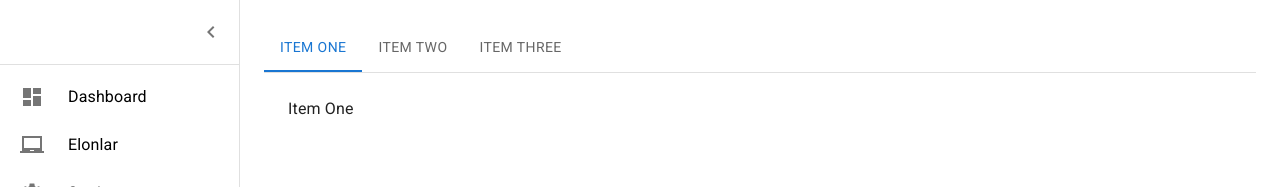
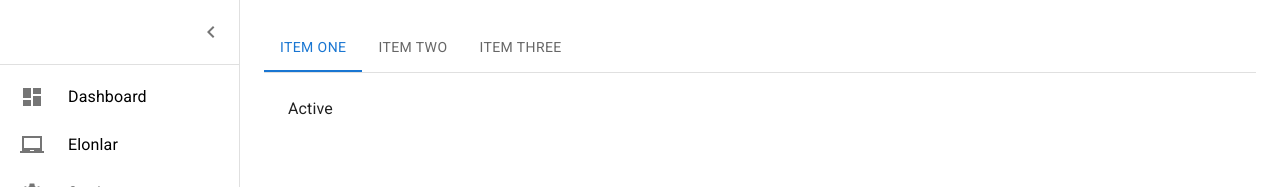
Before and after one commit to TohirDev/frontend-admin, a React (Vite) app: page /admin/elonlar in a window 1280 px wide. Shown: the top 187 px of the page. Built offline with nearby package versions, Linux system fonts and the light colour scheme.

Commit message:
UPDATED: admin

```diff
--- /dev/null
+++ b/src/pages/admin/components/elonlar/components/active.tsx
@@ -0,0 +1,7 @@
+import React from "react";
+
+function Active() {
+  return <div>Active</div>;
+}
+
+export default Active;
--- a/src/pages/admin/components/elonlar/index.tsx
+++ b/src/pages/admin/components/elonlar/index.tsx
@@ -3,6 +3,7 @@ import SideNav from "../sidebar";
 import React, { useState } from "react";
 import Tabs from "@mui/material/Tabs";
 import Tab from "@mui/material/Tab";
+import Active from "./components/active";
 
 interface TabPanelProps {
   children?: React.ReactNode;
@@ -38,13 +39,13 @@ function Elonlar() {
               onChange={handleChange}
               aria-label="basic tabs example"
             >
-              <Tab label="Item One" {...a11yProps(0)} />
-              <Tab label="Item Two" {...a11yProps(1)} />
-              <Tab label="Item Three" {...a11yProps(2)} />
+              <Tab key={0} label="Item One" {...a11yProps(0)} />
+              <Tab key={1} label="Item Two" {...a11yProps(1)} />
+              <Tab key={2} label="Item Three" {...a11yProps(2)} />
             </Tabs>
           </Box>
           <CustomTabPanel value={value} index={0}>
-            Item One
+            <Active />
           </CustomTabPanel>
           <CustomTabPanel value={value} index={1}>
             Item Two
--- a/src/pages/admin/index.tsx
+++ b/src/pages/admin/index.tsx
@@ -1,7 +1,7 @@
 import { useEffect } from "react";
-import { getUserToken } from "../../global";
+import { getUserToken, removeToken } from "../../global";
 import { useNavigate, useParams } from "react-router-dom";
-import { Box, Typography } from "@mui/material";
+import { Box, Button, Typography } from "@mui/material";
 import SideNav from "./components/sidebar";
 
 const AdminPage = () => {
@@ -14,6 +14,11 @@ const AdminPage = () => {
       navigate("/login");
     }
   }, [navigate]);
+
+  function logOut() {
+    removeToken();
+    navigate("/login");
+  }
   return (
     <Box sx={{ display: "flex" }}>
       <SideNav />
@@ -34,6 +39,9 @@ const AdminPage = () => {
           maecenas accumsan lacus vel facilisis. Nulla posuere sollicitudin
           aliquam ultrices sagittis orci a.
         </Typography>
+        <Button variant="contained" color="error" onClick={logOut}>
+          Log Out
+        </Button>
       </Box>
     </Box>
   );
```
